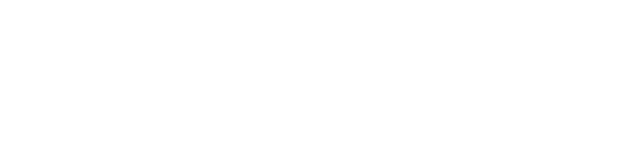
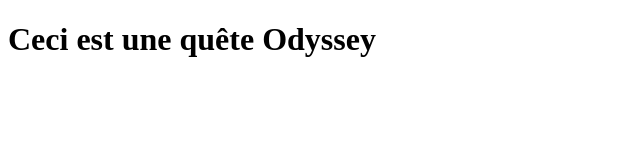
Before and after one commit to DieumegardGregory/-helloWorld-, a plain HTML site: page index.html in a window 1280 px wide. Shown: the whole page, without its empty margins (0-640 px from the left). Drawn offline with Linux system fonts and the light colour scheme.

Commit message:
Update index.html
added h1

```diff
--- a/index.html
+++ b/index.html
@@ -6,6 +6,7 @@
   <title>Hello Wooooorld</title>
   </head>
 <body>
+  <h1>Ceci est une quête Odyssey</h1>
 
 
 
```
